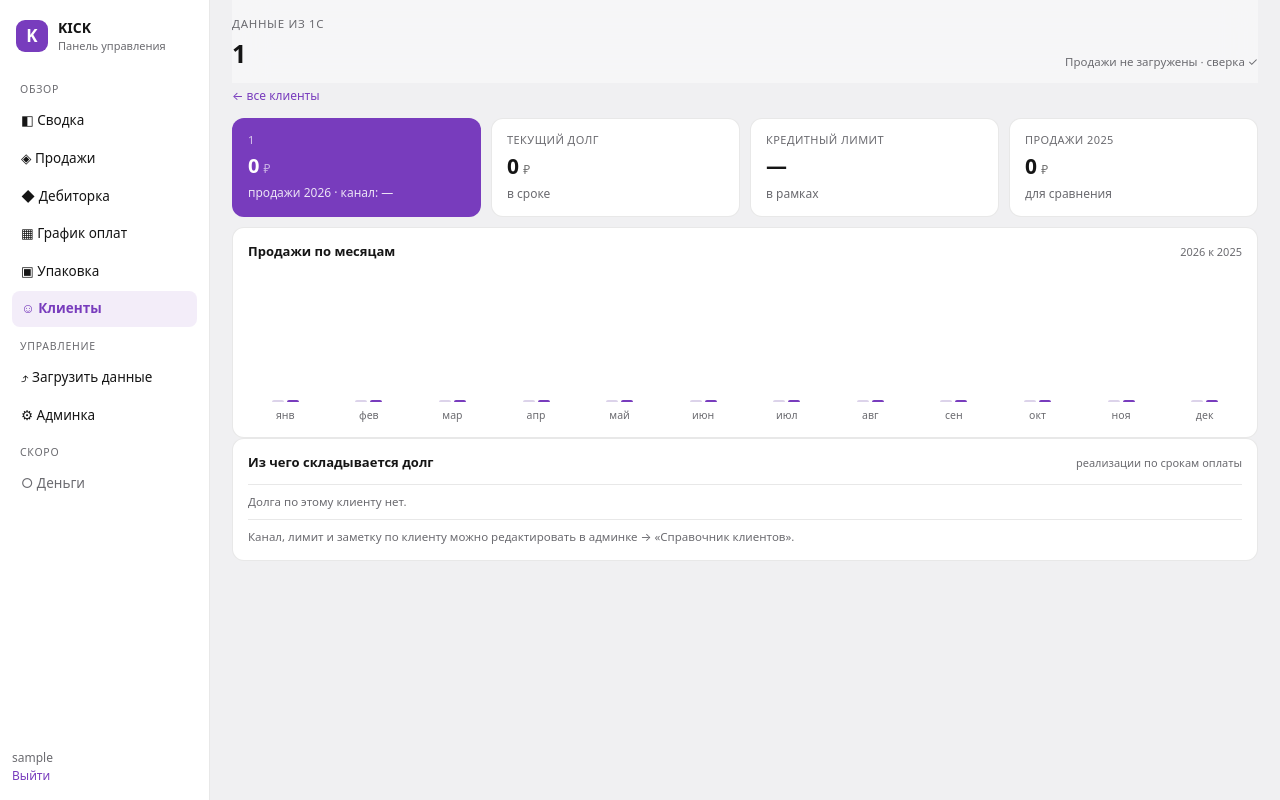
After one commit to Blankeevich/kick-dashboard, a Django app: page /clients/1/ in a window 1280 px wide. The commit adds this page. Run offline with Django 5.2, Linux system fonts and the light colour scheme; a user stored in the database is signed in; tables that the repository leaves empty hold one stand-in row (values such as "Sample post").

Commit message:
Раздел Клиенты: список + карточка клиента (продажи по месяцам, долг и динамика, расшифровка по отгрузкам, канал/лимит/заметка) на своих данных

```diff
--- a/dashboard/metrics.py
+++ b/dashboard/metrics.py
@@ -296,6 +296,46 @@ def plan_status(year=None, manager=None, date_from=None, date_to=None):
     return out
 
 
+def clients_list(year):
+    """Список клиентов с продажами за год, текущим долгом и каналом."""
+    excl = _excluded()
+    sales = {}
+    for r in SalesFact.objects.filter(year=year).exclude(client__in=excl).values('client').annotate(s=Sum('amount')):
+        sales[r['client']] = r['s'] or 0
+    debt = {}
+    for r in DebtFact.objects.exclude(client__in=excl).values('client').annotate(t=Sum('debt_total'), o=Sum('debt_overdue')):
+        debt[r['client']] = (r['t'] or 0, r['o'] or 0)
+    channels = dict(Client.objects.values_list('name', 'channel'))
+    names = set(sales) | set(debt)
+    rows = [{'name': n, 'sales': sales.get(n, 0),
+             'debt': debt.get(n, (0, 0))[0], 'overdue': debt.get(n, (0, 0))[1],
+             'channel': channels.get(n, '')} for n in names]
+    rows.sort(key=lambda r: -r['sales'])
+    return rows
+
+
+def client_profile(client, year, prev):
+    """Профиль клиента: продажи по месяцам (2 года), долг, расшифровка, история долга, справочные поля."""
+    from .models import DebtClientSnapshot
+    def months(yr):
+        by = [0] * 12
+        for r in (SalesFact.objects.filter(client=client, year=yr).values('month').annotate(s=Sum('amount'))):
+            by[r['month'] - 1] = r['s'] or 0
+        return by
+    now, was = months(year), months(prev)
+    d = debt_summary(client=client)
+    row = d['debtors'][0] if d['debtors'] else None
+    hist = list(DebtClientSnapshot.objects.filter(client=client).order_by('date')
+                .values('date', 'debt_total', 'debt_overdue'))
+    info = Client.objects.filter(name=client).first()
+    return {'now': now, 'prev': was, 'sales_total': sum(now), 'prev_total': sum(was),
+            'debt': d, 'row': row, 'lines': debt_lines(client), 'hist': hist,
+            'channel': info.get_channel_display() if info else '—',
+            'credit_limit': info.credit_limit if info else None,
+            'note': info.note if info else '',
+            'over_limit': bool(info and info.credit_limit and row and row['debt_total'] > info.credit_limit)}
+
+
 def filter_options(year):
     managers = sorted(set(SalesFact.objects.exclude(client__in=_excluded())
                           .exclude(manager='').values_list('manager', flat=True)))
--- a/dashboard/templates/dashboard/base.html
+++ b/dashboard/templates/dashboard/base.html
@@ -121,12 +121,12 @@ tbody tr[onclick]{cursor:pointer}tbody tr[onclick]:hover td{background:var(--sf2
       <a class="ni {% if page == 'debitorka' %}on{% endif %}" href="{% url 'debitorka' %}">◆ Дебиторка</a>
       <a class="ni {% if page == 'oplaty' %}on{% endif %}" href="{% url 'oplaty' %}">▦ График оплат</a>
       <a class="ni {% if page == 'upakovka' %}on{% endif %}" href="{% url 'upakovka' %}">▣ Упаковка</a>
+      <a class="ni {% if page == 'clients' %}on{% endif %}" href="{% url 'clients' %}">☺ Клиенты</a>
       <div class="ng">Управление</div>
       <a class="ni {% if page == 'upload' %}on{% endif %}" href="{% url 'upload' %}">⤴ Загрузить данные</a>
       <a class="ni" href="/admin/">⚙ Админка</a>
       <div class="ng">Скоро</div>
       <span class="ni soon">○ Деньги</span>
-      <span class="ni soon">○ Клиенты</span>
     </nav>
     <div class="usr">{{ request.user.username }}<br><a href="{% url 'logout' %}">Выйти</a></div>
   </aside>
--- /dev/null
+++ b/dashboard/templates/dashboard/client_card.html
@@ -0,0 +1,52 @@
+{% extends 'dashboard/base.html' %}{% load humanize %}
+{% block title %}{{ client_name }}{% endblock %}
+{% block content %}
+<div style="margin-bottom:12px"><a href="{% url 'clients' %}" class="link">← все клиенты</a></div>
+<section class="kpis">
+  <div class="kpi hero"><div class="kl">{{ client_name }}</div><div class="kv sm" style="font-size:20px">{{ p.sales_total|intcomma }} <span class="cur">₽</span></div><div class="kf">продажи {{ cur_year }} · канал: {{ p.channel }}</div></div>
+  <div class="kpi"><div class="kl">Текущий долг</div><div class="kv sm">{{ p.debt.total|intcomma }} <span class="cur">₽</span></div><div class="kf {% if p.row.debt_overdue %}bad{% endif %}">{% if p.row.debt_overdue %}просрочено {{ p.row.debt_overdue|intcomma }}{% else %}в сроке{% endif %}</div></div>
+  <div class="kpi"><div class="kl">Кредитный лимит</div><div class="kv sm">{% if p.credit_limit %}{{ p.credit_limit|intcomma }}{% else %}—{% endif %}</div><div class="kf">{% if p.over_limit %}<b class="bad">лимит превышен</b>{% else %}в рамках{% endif %}</div></div>
+  <div class="kpi"><div class="kl">Продажи {{ prev_year }}</div><div class="kv sm">{{ p.prev_total|intcomma }} <span class="cur">₽</span></div><div class="kf">для сравнения</div></div>
+</section>
+
+<section class="grid">
+  <div class="card wide">
+    <div class="ch"><span>Продажи по месяцам</span><small>{{ cur_year }} к {{ prev_year }}</small></div>
+    <div class="chart">
+      {% for b in bars %}<div class="col"><div class="bars">
+        <i class="prev" style="height:{{ b.prev_h }}%" data-tip="{{ b.m }} {{ prev_year }}: {{ b.prev_v|intcomma }} ₽"></i>
+        <i class="now" style="height:{{ b.now_h }}%" data-tip="{{ b.m }} {{ cur_year }}: {{ b.now_v|intcomma }} ₽"></i>
+      </div><span>{{ b.m }}</span></div>{% endfor %}
+    </div>
+  </div>
+  {% if hist|length > 1 %}
+  <div class="card wide">
+    <div class="ch"><span>Динамика долга</span><small>по снимкам дебиторки</small></div>
+    <div class="day-chart">
+      {% for h in hist %}<div class="dc" data-tip="{{ h.date|date:'d.m.Y' }}: {{ h.total|intcomma }} ₽"><i style="height:{{ h.h }}%"></i><span>{{ h.date|date:'d.m' }}</span></div>{% endfor %}
+    </div>
+  </div>
+  {% endif %}
+</section>
+
+<div class="card wide">
+  <div class="ch"><span>Из чего складывается долг</span><small>реализации по срокам оплаты</small></div>
+  {% if p.lines %}
+  <table>
+    <thead><tr><th></th><th>Документ</th><th>Отгрузка</th><th>Срок оплаты</th><th>Долг</th><th>Просрочено</th></tr></thead>
+    <tbody>
+      {% for l in p.lines %}<tr {% if l.light == 'red' %}class="bad"{% endif %}>
+        <td><span class="dot {{ l.light }}"></span></td>
+        <td style="font-variant-numeric:tabular-nums">{{ l.doc_no|default:"—" }}</td>
+        <td>{{ l.ship_date|date:"d.m.Y"|default:"—" }}</td>
+        <td>{{ l.due_date|date:"d.m.Y"|default:"—" }}</td>
+        <td>{{ l.debt_total|intcomma }} ₽</td>
+        <td>{% if l.debt_overdue %}<b class="bad">{{ l.debt_overdue|intcomma }} ₽</b>{% else %}—{% endif %}</td>
+      </tr>{% endfor %}
+    </tbody>
+  </table>
+  {% else %}<div class="foot">Долга по этому клиенту нет.</div>{% endif %}
+  {% if p.note %}<div class="foot"><b>Заметка:</b> {{ p.note }}</div>{% endif %}
+  <div class="foot">Канал, лимит и заметку по клиенту можно редактировать в админке → «Справочник клиентов».</div>
+</div>
+{% endblock %}
--- a/dashboard/views.py
+++ b/dashboard/views.py
@@ -164,6 +164,32 @@ def upload(request):
 
 
 @login_required
+def clients(request):
+    q = (request.GET.get('q') or '').strip().lower()
+    rows = metrics.clients_list(CUR_YEAR)
+    if q:
+        rows = [r for r in rows if q in r['name'].lower()]
+    return render(request, 'dashboard/clients.html', {
+        'page': 'clients', 'rows': rows, 'q': request.GET.get('q', ''),
+        'cur_year': CUR_YEAR, 'total_sales': sum(r['sales'] for r in rows),
+        'total_debt': sum(r['debt'] for r in rows)})
+
+
+@login_required
+def client_card(request, client):
+    p = metrics.client_profile(client, CUR_YEAR, PREV_YEAR)
+    ymax = max(max(p['now']), max(p['prev'])) or 1
+    bars = [{'m': MONTHS[i], 'now_h': round(p['now'][i] / ymax * 100),
+             'prev_h': round(p['prev'][i] / ymax * 100),
+             'now_v': p['now'][i], 'prev_v': p['prev'][i]} for i in range(12)]
+    hmax = max([h['debt_total'] for h in p['hist']], default=1) or 1
+    hist = [{'date': h['date'], 'total': h['debt_total'], 'h': round(h['debt_total'] / hmax * 100)} for h in p['hist']]
+    return render(request, 'dashboard/client_card.html', {
+        'page': 'clients', 'client_name': client, 'p': p, 'bars': bars, 'hist': hist,
+        'cur_year': CUR_YEAR, 'prev_year': PREV_YEAR})
+
+
+@login_required
 def oplaty(request):
     ym = request.GET.get('ym', '')
     try:
--- a/kick/urls.py
+++ b/kick/urls.py
@@ -10,6 +10,8 @@ urlpatterns = [
     path('debitorka/', views.debitorka, name='debitorka'),
     path('oplaty/', views.oplaty, name='oplaty'),
     path('oplaty/day/<day>/', views.oplaty_day, name='oplaty_day'),
+    path('clients/', views.clients, name='clients'),
+    path('clients/<path:client>/', views.client_card, name='client_card'),
     path('upakovka/', views.upakovka, name='upakovka'),
     path('debitorka/<path:client>/', views.debtor, name='debtor'),
     path('upload/', views.upload, name='upload'),
```
Also changed, not shown: dashboard/templates/dashboard/clients.html (added, +28 -0 lines).
